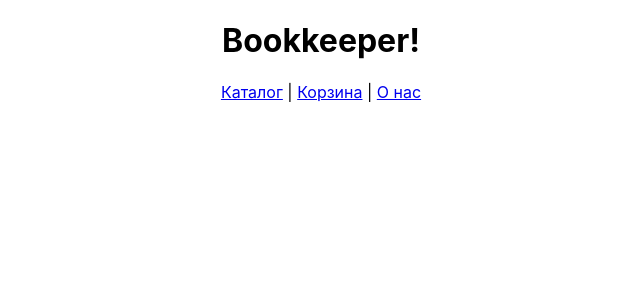
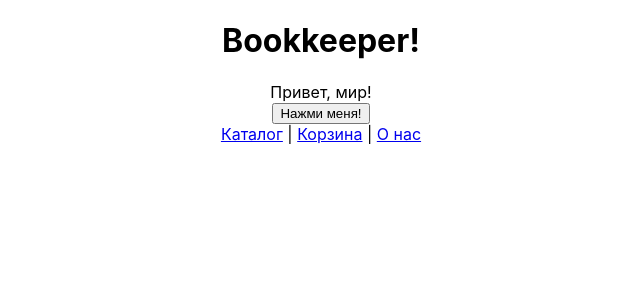
Before and after one commit to roman-yagodin/learn-react-router, a React (Create React App) app: page / in a window 1280 px wide. Shown: the top 300 px of the page, without its empty margins (319-959 px from the left). Built offline with nearby package versions, Linux system fonts and the light colour scheme.

Commit message:
Анимации: компонент Transition

```diff
--- a/package.json
+++ b/package.json
@@ -10,6 +10,7 @@
     "react-dom": "^18.2.0",
     "react-router-dom": "^6.17.0",
     "react-scripts": "5.0.1",
+    "react-transition-group": "^4.4.5",
     "reactstrap": "^9.2.0",
     "web-vitals": "^2.1.4"
   },
--- a/src/App.js
+++ b/src/App.js
@@ -1,11 +1,20 @@
 import logo from './logo.svg';
 import './App.css';
 import {Outlet, Link} from 'react-router-dom';
+import {Fade} from './etc/Fade';
+import {useState} from 'react';
 
 function App() {
+
+  const [isIn, setIsIn] = useState(true);
+
   return (
     <div className="App">
       <h1>Bookkeeper!</h1>
+
+      <Fade in={isIn}/>
+      <button onClick={() => setIsIn(!isIn)}>Нажми меня!</button>
+
       <nav>
         <Link to="/catalog">Каталог</Link> | { ' ' }
         <Link to="/basket">Корзина</Link> | { ' ' }
--- /dev/null
+++ b/src/etc/Fade.js
@@ -0,0 +1,30 @@
+import {Transition} from 'react-transition-group';
+
+const duration = 300;
+
+const defaultStyle = {
+  transition: `opacity ${duration}ms ease-in-out`,
+  opacity: 0,
+};
+
+const transitionStyles = {
+  entering: { opacity: 1 },
+  entered:  { opacity: 1 },
+  exiting:  { opacity: 0 },
+  exited:  { opacity: 0 },
+};
+
+export const Fade = function({ in: inProp }) {
+    return (
+      <Transition in={inProp} timeout={duration}>
+        {state => (
+          <div style={{
+                ...defaultStyle,
+                ...transitionStyles[state]
+            }}>
+            Привет, мир!
+          </div>
+        )}
+      </Transition>
+    );
+};
```
Also changed, not shown: 1 other file (tests, documents, lock files or other folders).
